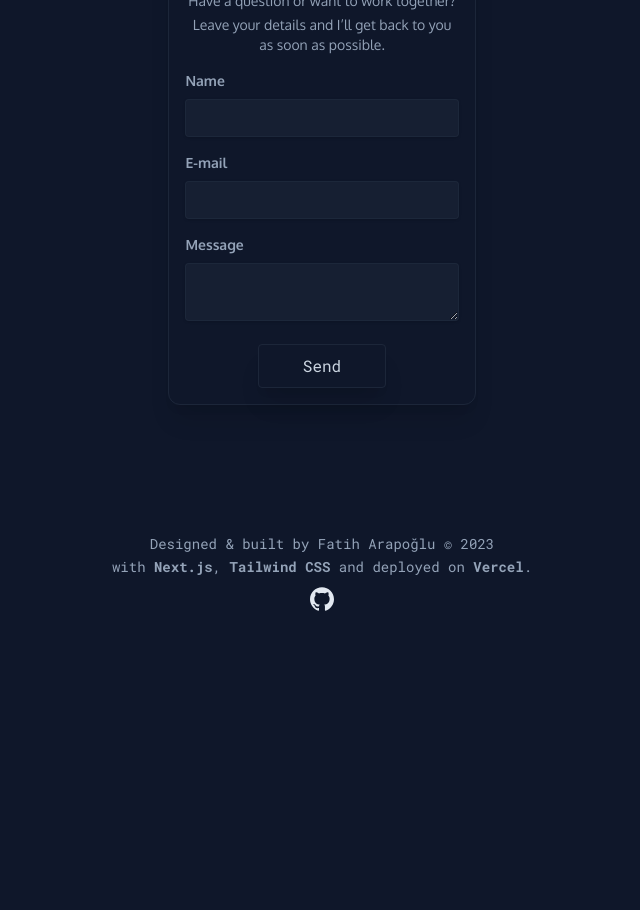
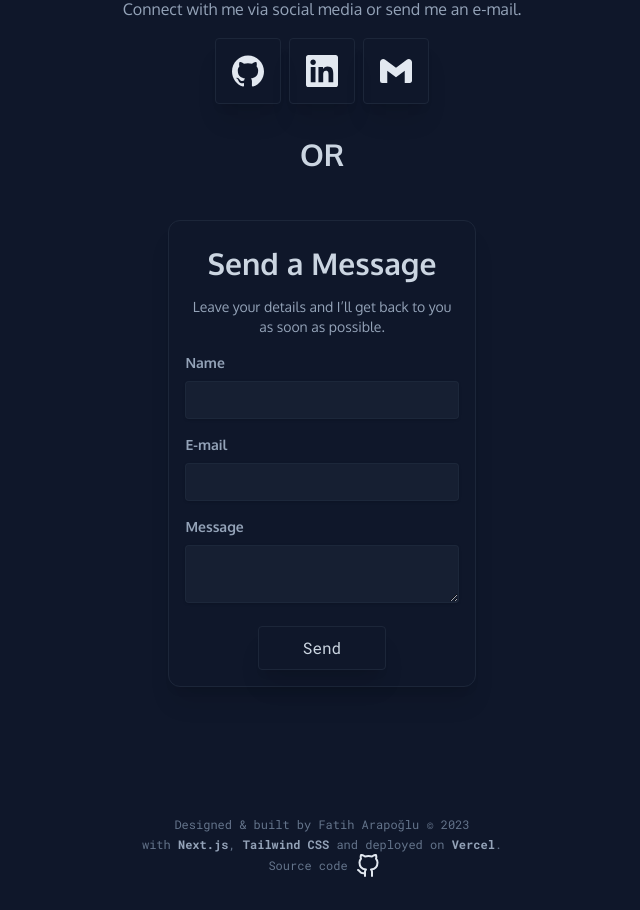
Before and after one commit to fatiharapoglu/portfolio-2023, a Next.js app: page / in a window 1280 px wide. Shown: the part 5980-6890 px from the top of the page, without its empty margins (318-958 px from the left). Before the commit the page ends 6623 px from the top, so only its background shows below. Built offline with nearby package versions, Linux system fonts and the light colour scheme.

Commit message:
add socials in contact section

```diff
--- a/src/app/components/Contact.tsx
+++ b/src/app/components/Contact.tsx
@@ -2,6 +2,7 @@ import { Formik, Form, Field, ErrorMessage } from "formik";
 import * as Yup from "yup";
 
 import Title from "./Title";
+import Socials from "./Socials";
 
 export default function Contact() {
     const validationSchema = Yup.object().shape({
@@ -27,11 +28,17 @@ export default function Contact() {
     return (
         <section id="contact">
             <Title count={4} title="What's Next?" />
+            <div className="mb-4 flex flex-col items-center justify-center">
+                <h1 className="mb-4 text-3xl font-bold text-slate-300">Get In Touch</h1>
+                <p className="mb-1">Have a question or want to work together?</p>
+                <p className="mb-4">Connect with me via social media or send me an e-mail.</p>
+                <Socials />
+                <p className="my-8 text-3xl font-bold text-slate-300">OR</p>
+            </div>
             <div className="flex flex-col items-center justify-center">
                 <Formik initialValues={initialValues} validationSchema={validationSchema} onSubmit={handleSubmit}>
                     <Form className="w-2/5 rounded-xl border border-slate-800/90 p-4 shadow-xl">
-                        <h1 className="mb-4 mt-2 text-center text-3xl font-bold text-slate-300">Get In Touch</h1>
-                        <p className="mb-1 text-center text-sm">Have a question or want to work together?</p>
+                        <h1 className="mb-4 mt-2 text-center text-3xl font-bold text-slate-300">Send a Message</h1>
                         <p className="mb-4 text-center text-sm">
                             Leave your details and I’ll get back to you as soon as possible.
                         </p>
--- a/src/app/components/Footer.tsx
+++ b/src/app/components/Footer.tsx
@@ -2,14 +2,14 @@ import { ReactSVG } from "react-svg";
 
 export default function Footer() {
     return (
-        <footer className="font-roboto-mono mb-8 mt-32 flex flex-col items-center text-sm leading-relaxed">
+        <footer className="font-roboto-mono mb-8 mt-32 flex flex-col items-center text-xs leading-relaxed text-slate-500">
             <p>Designed & built by Fatih Arapoğlu © 2023</p>
             <p>
                 with{" "}
                 <a
                     href="https://nextjs.org/"
                     target="_blank"
-                    className="font-bold transition-colors duration-300 hover:text-red-200"
+                    className="font-bold text-slate-400 transition-colors duration-300 hover:text-red-200"
                 >
                     Next.js
                 </a>
@@ -17,7 +17,7 @@ export default function Footer() {
                 <a
                     href="https://tailwindcss.com/"
                     target="_blank"
-                    className="font-bold transition-colors duration-300 hover:text-red-200"
+                    className="font-bold text-slate-400 transition-colors duration-300 hover:text-red-200"
                 >
                     Tailwind CSS
                 </a>{" "}
@@ -25,18 +25,25 @@ export default function Footer() {
                 <a
                     href="https://vercel.com/"
                     target="_blank"
-                    className="font-bold transition-colors duration-300 hover:text-red-200"
+                    className="font-bold text-slate-400 transition-colors duration-300 hover:text-red-200"
                 >
                     Vercel
                 </a>
                 .
             </p>
-            <a href="https://github.com/fatiharapoglu/portfolio-2023/" className="mt-2" target="_blank">
-                <ReactSVG
-                    src="/svg/github.svg"
-                    className="w-6 rounded-full fill-current text-slate-200 transition-all duration-300 hover:scale-110 hover:text-red-200"
-                />
-            </a>
+            <p>
+                <a
+                    href="https://github.com/fatiharapoglu/portfolio-2023/"
+                    target="_blank"
+                    className="flex items-center justify-center gap-2 transition-colors duration-300 hover:text-red-200"
+                >
+                    Source code
+                    <ReactSVG
+                        src="/svg/github-outline.svg"
+                        className="w-5 rounded-full fill-current text-slate-200 transition-all duration-300 hover:scale-110 hover:text-red-200"
+                    />
+                </a>
+            </p>
         </footer>
     );
 }
--- /dev/null
+++ b/src/app/components/Socials.tsx
@@ -0,0 +1,37 @@
+import { ReactSVG } from "react-svg";
+
+export default function Socials() {
+    return (
+        <div className="flex gap-2">
+            <a
+                href="https://github.com/fatiharapoglu/"
+                target="_blank"
+                className="flex flex-col rounded border border-slate-800/90 p-4 shadow-xl transition-colors duration-300 hover:bg-slate-800/90  hover:text-red-200"
+            >
+                <ReactSVG
+                    src="/svg/github.svg"
+                    className="w-8 rounded-full fill-current text-slate-200 transition-all duration-300 hover:scale-110 hover:text-red-200"
+                />
+            </a>
+            <a
+                href="https://www.linkedin.com/in/fatiharapoglu/"
+                target="_blank"
+                className="flex flex-col rounded border border-slate-800/90 p-4 shadow-xl transition-colors duration-300 hover:bg-slate-800/90  hover:text-red-200"
+            >
+                <ReactSVG
+                    src="/svg/linkedin.svg"
+                    className="w-8 rounded-full fill-current text-slate-200 transition-all duration-300 hover:scale-110 hover:text-red-200"
+                />
+            </a>
+            <button
+                onClick={() => window.open("mailto:f3tt4n@gmail.com")}
+                className="flex flex-col rounded border border-slate-800/90 p-4 shadow-xl transition-colors duration-300 hover:bg-slate-800/90  hover:text-red-200"
+            >
+                <ReactSVG
+                    src="/svg/gmail.svg"
+                    className="w-8 rounded-full fill-current text-slate-200 transition-all duration-300 hover:scale-110 hover:text-red-200"
+                />
+            </button>
+        </div>
+    );
+}
```
Also changed, not shown: public/svg/gmail.svg (added), public/svg/linkedin.svg (added).
